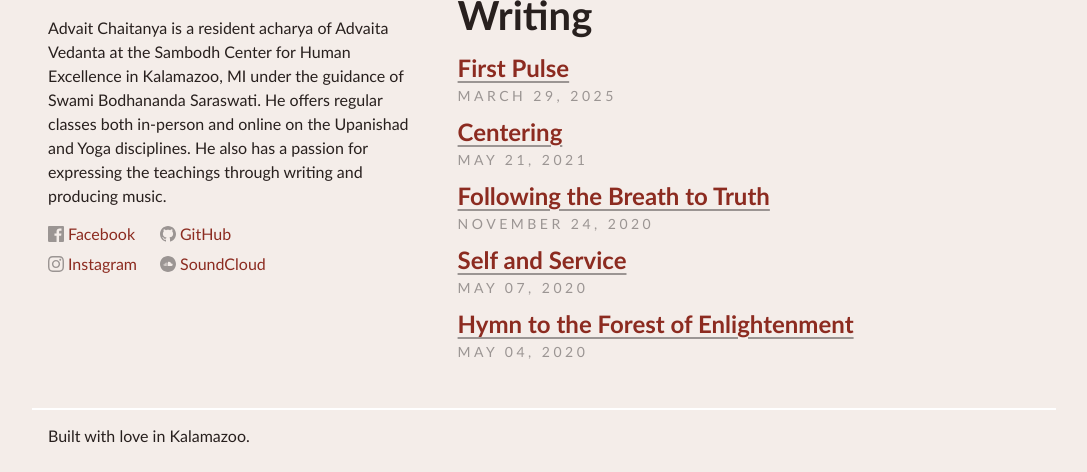
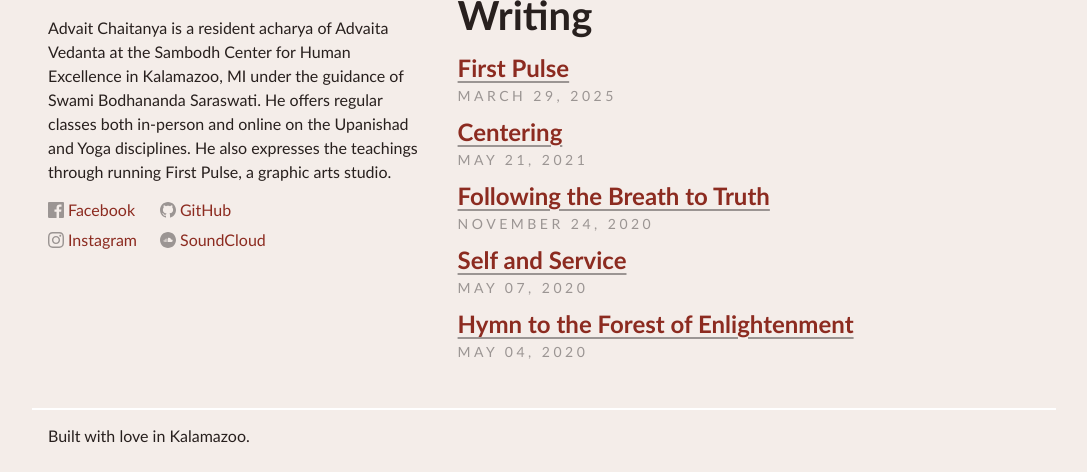
Before and after one commit to advaitchaitanya/blog, a Jekyll site: the page built from index.html, in a window 1280 px wide, cut to the strip 428-900 px from the top of the page. Shown: the whole strip, without its empty margins (96-1183 px from the left). Built offline with Jekyll 4.4.1, drawn with Linux system fonts in a browser that asks for light colours.

Commit message:
Edit bio

```diff
--- a/index.html
+++ b/index.html
@@ -12,7 +12,7 @@ title: Home
 
     <div class="mb-1">
       <img alt="Profile" class="avatar avatar-small mb-1" src="https://2.gravatar.com/avatar/407376382839dacb64385da6cae6ca3d0c8d8166730b65bfa5a1a708ceecc7db?size=512" />
-      <p class="lh-copy">Advait Chaitanya is a resident acharya of Advaita Vedanta at the Sambodh Center for Human Excellence in Kalamazoo, MI under the guidance of Swami Bodhananda Saraswati. He offers regular classes both in-person and online on the Upanishad and Yoga disciplines. He also has a passion for expressing the teachings through writing and producing music.</p>
+      <p class="lh-copy">Advait Chaitanya is a resident acharya of Advaita Vedanta at the Sambodh Center for Human Excellence in Kalamazoo, MI under the guidance of Swami Bodhananda Saraswati. He offers regular classes both in-person and online on the Upanishad and Yoga disciplines. He also expresses the teachings through running First Pulse, a graphic arts studio.</p>
     </div>
 
     <ul class="social-link list-reset">
```
